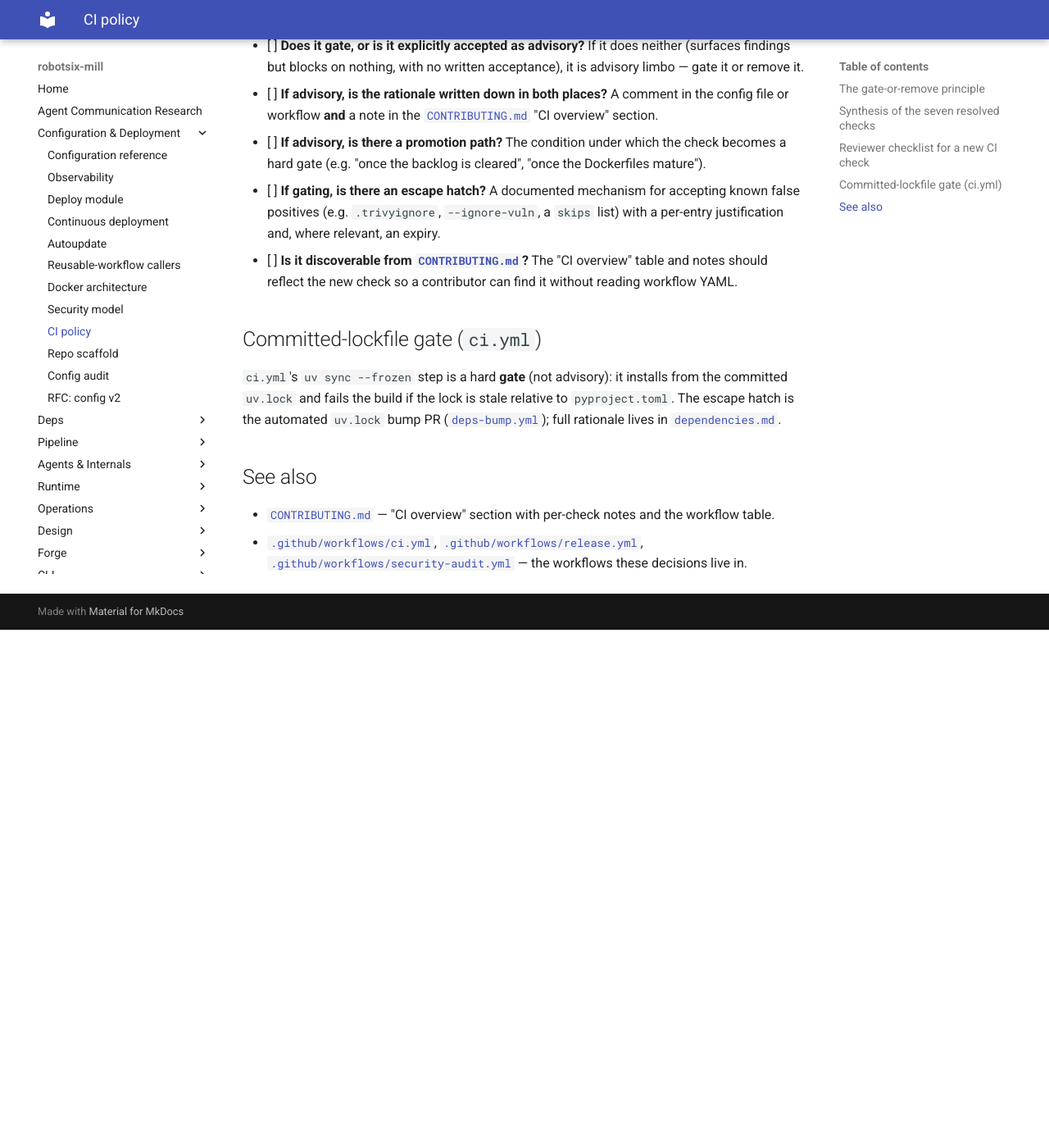
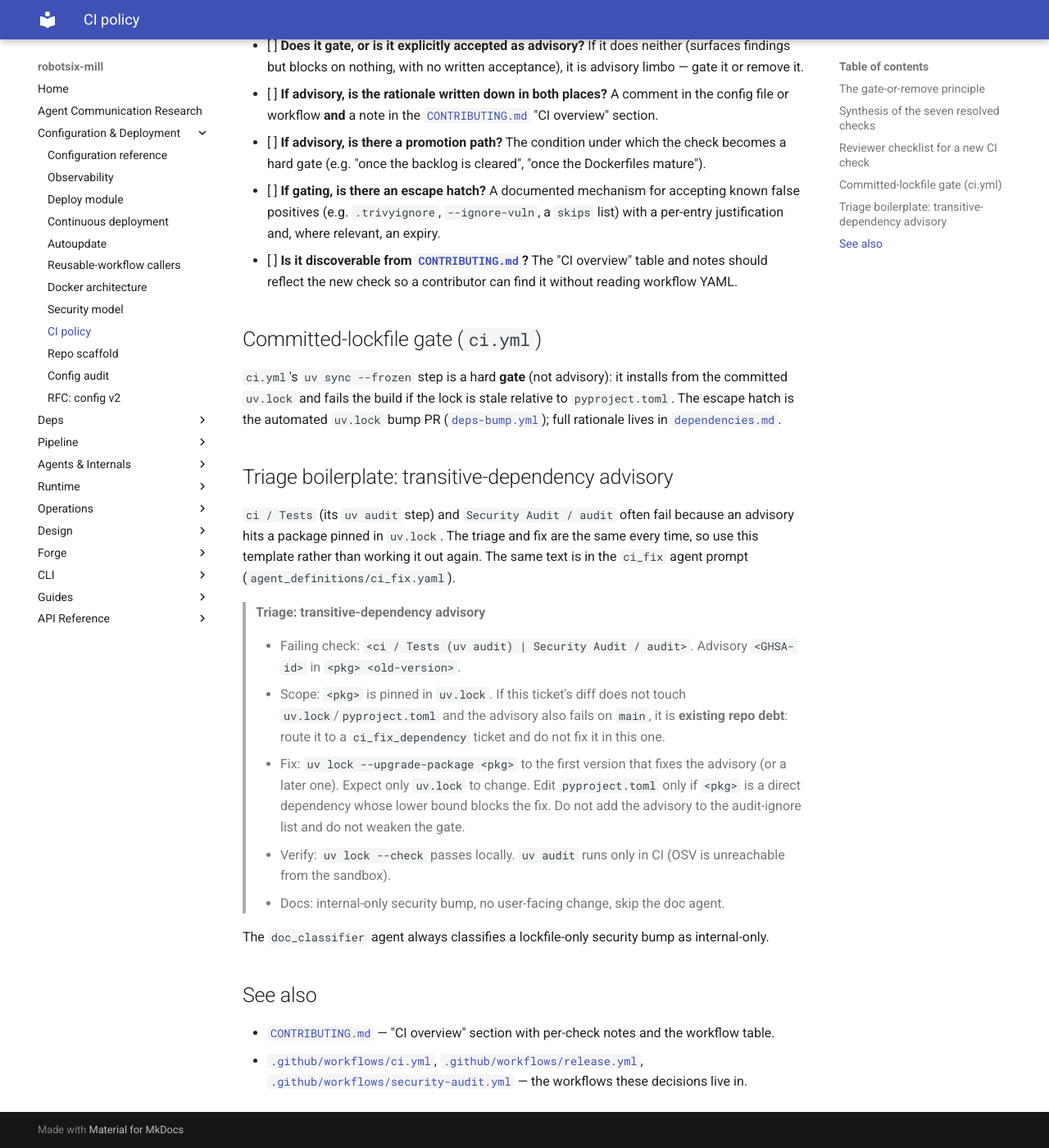
Before and after one commit to damien-robotsix/robotsix-mill, an MkDocs documentation site: the page built from docs/dev-tooling/ci-policy.md, in a window 1280 px wide and 1400 px high, scrolled down 2527 px. Shown: the whole window at 82% size. Built offline with MkDocs 1.6.1 and Material for MkDocs 9.7.7, drawn with Linux system fonts in a browser that asks for light colours; before the commit the page ends 3295 px from its top, so only the background shows below that.

Commit message:
docs: Triage boilerplate: CI/audit failure caused by a CVE in a transitive dependency (uv lock --upgrade-package) (20261024T081200Z-triage-boilerplate-ci-audit-failure-caus-fc21)

```diff
--- a/docs/dev-tooling/ci-policy.md
+++ b/docs/dev-tooling/ci-policy.md
@@ -80,6 +80,25 @@ is stale relative to `pyproject.toml`. The escape hatch is the automated
 `uv.lock` bump PR ([`deps-bump.yml`](https://github.com/damien-robotsix/robotsix-mill/blob/main/.github/workflows/deps-bump.yml));
 full rationale lives in [`dependencies.md`](../deps/dependencies.md).
 
+## Triage boilerplate: transitive-dependency advisory
+
+`ci / Tests` (its `uv audit` step) and `Security Audit / audit` often
+fail because an advisory hits a package pinned in `uv.lock`. The
+triage and fix are the same every time, so use this template rather
+than working it out again. The same text is in the `ci_fix` agent prompt
+(`agent_definitions/ci_fix.yaml`).
+
+> **Triage: transitive-dependency advisory**
+>
+> - Failing check: `<ci / Tests (uv audit) | Security Audit / audit>`. Advisory `<GHSA-id>` in `<pkg> <old-version>`.
+> - Scope: `<pkg>` is pinned in `uv.lock`. If this ticket's diff does not touch `uv.lock`/`pyproject.toml` and the advisory also fails on `main`, it is **existing repo debt**: route it to a `ci_fix_dependency` ticket and do not fix it in this one.
+> - Fix: `uv lock --upgrade-package <pkg>` to the first version that fixes the advisory (or a later one). Expect only `uv.lock` to change. Edit `pyproject.toml` only if `<pkg>` is a direct dependency whose lower bound blocks the fix. Do not add the advisory to the audit-ignore list and do not weaken the gate.
+> - Verify: `uv lock --check` passes locally. `uv audit` runs only in CI (OSV is unreachable from the sandbox).
+> - Docs: internal-only security bump, no user-facing change, skip the doc agent.
+
+The `doc_classifier` agent always classifies a lockfile-only
+security bump as internal-only.
+
 ## See also
 
 - [`CONTRIBUTING.md`](https://github.com/damien-robotsix/robotsix-mill/blob/main/CONTRIBUTING.md) — "CI overview" section with
```
Also changed, not shown: 2 other files.
